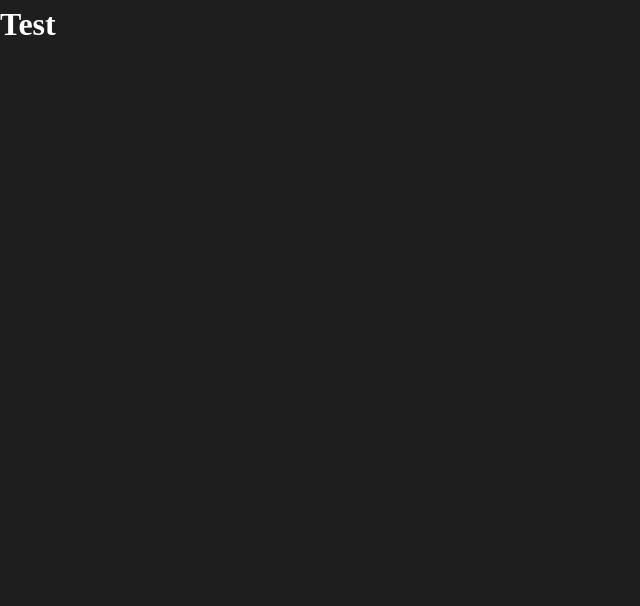
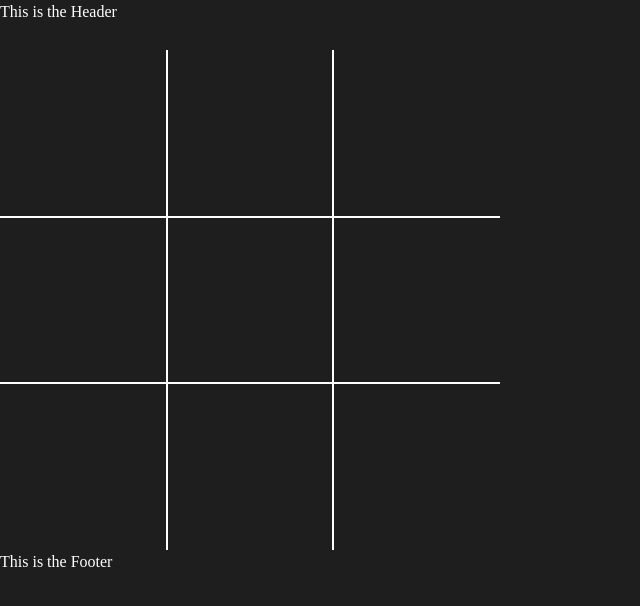
Before and after one commit to libertyspace/Project-Tic-Tac-Toe-, a plain HTML site: page index.html in a window 1280 px wide. Shown: the whole page, without its empty margins (0-640 px from the left). Drawn offline with Linux system fonts and the light colour scheme.

Commit message:
added some graphics

```diff
--- a/index.html
+++ b/index.html
@@ -4,10 +4,24 @@
     <meta charset="UTF-8" />
     <meta name="viewport" content="width=device-width, initial-scale=1.0" />
     <link rel="stylesheet" href="./style.css" />
-    <script src="./script.js"></script>
+    <script src="./script.js" defer></script>
     <title>Document</title>
   </head>
   <body>
-    <h1>Test</h1>
+    <div class="grid-container">
+      <header>
+        <div>
+          <p>This is the Header</p>
+        </div>
+      </header>
+      <main>
+        <div class="game-container"></div>
+      </main>
+      <footer>
+        <div>
+          <p>This is the Footer</p>
+        </div>
+      </footer>
+    </div>
   </body>
 </html>
--- a/script.js
+++ b/script.js
@@ -136,4 +136,41 @@ function createPlayer(name, symbol) {
   return { name, symbol };
 }
 
+const renderGame = (function () {
+  const gameContainer = document.querySelector(".game-container");
+  const board = Board;
+  function initializeRender() {
+    for (let i = 0; i < 3; i++) {
+      for (let j = 0; j < 3; j++) {
+        let gameField = document.createElement("div");
+        let gameFieldValue = document.createElement("p");
+        gameField.classList.add("game-field");
+        gameField.setAttribute("id", "game-field-" + i + "-" + j);
+        if (board.boardArray[i][j] !== 0) {
+          gameFieldValue.textContent = board.boardArray[i][j];
+        }
+        gameContainer.appendChild(gameField);
+        gameField.appendChild(gameFieldValue);
+      }
+    }
+  }
+  initializeRender();
+
+  function renderBoard() {
+    for (let i = 0; i < 3; i++) {
+      for (let j = 0; j < 3; j++) {
+        gameContainer.removeChild(gameField);
+        gameField.removeChild(gameFieldValue);
+        if (board.boardArray[i][j] !== 0) {
+          gameFieldValue.textContent = board.boardArray[i][j];
+        }
+        gameContainer.appendChild(gameField);
+        gameField.appendChild(gameFieldValue);
+      }
+    }
+  }
+  return { renderBoard };
+})();
+
 const game = GameController;
+const render = renderGame;
--- a/style.css
+++ b/style.css
@@ -80,4 +80,42 @@ select {
 body {
   background-color: #1e1e1e;
   color: white;
+  max-height: auto;
 }
+
+.grid-container {
+  display: grid;
+  grid-template-rows: 1fr 10fr 1fr;
+  max-height: 100dvh;
+}
+
+.game-field {
+  border: 1px solid white;
+  display: flex;
+  justify-content: center;
+  align-items: center;
+
+}
+
+.game-container {
+  display: grid;
+  grid-template-columns: repeat(3, 1fr);
+  grid-template-rows: repeat(3, 1fr);
+  width: 500px;
+  height: 500px;
+}
+
+#game-field-0-0, #game-field-0-1, #game-field-0-2 {
+  border-top: 0px;
+}
+
+#game-field-2-0, #game-field-2-1, #game-field-2-2 {
+  border-bottom: 0px;
+}
+#game-field-0-0, #game-field-1-0, #game-field-2-0 {
+  border-left: 0px;
+}
+
+#game-field-0-2, #game-field-1-2, #game-field-2-2 {
+  border-right: 0px;
+}
```
